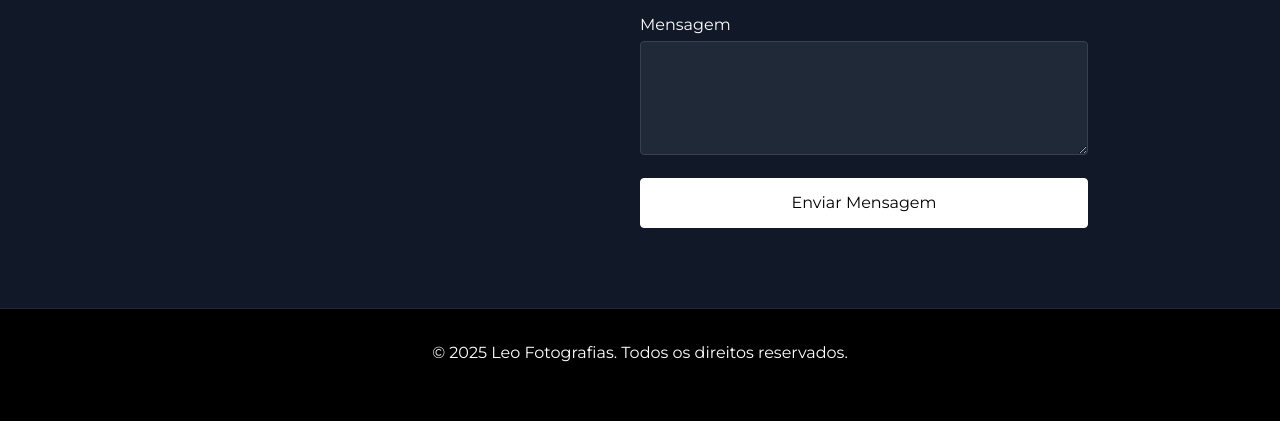
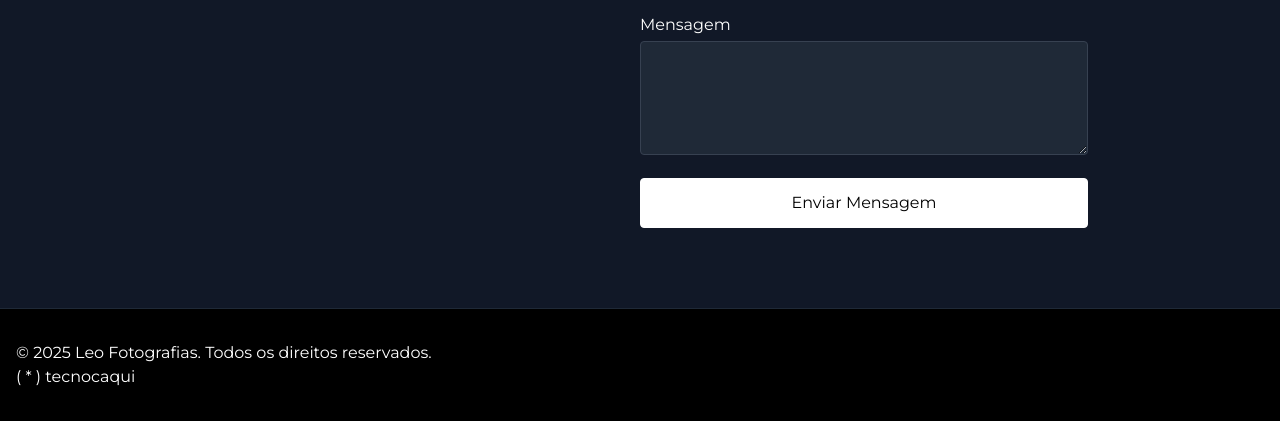
Before and after one commit to clmgomes/leofotografia, a plain HTML site: page index.html in a window 1280 px wide. Shown: the part 3598-4019 px from the top of the page. Before the commit the page ends 3995 px from the top, so only its background shows below. Drawn offline with nearby package versions, Linux system fonts and the light colour scheme.

Commit message:
Update index.html

```diff
--- a/index.html
+++ b/index.html
@@ -358,9 +358,10 @@
     </section>
 
     <!-- Footer -->
-    <footer class="py-8 px-4 text-center border-t border-gray-800">
+    <footer class="py-8 px-4 text-left border-t border-gray-800">
         <div class="container mx-auto">
             <p>&copy; 2025 Leo Fotografias. Todos os direitos reservados.</p>
+	    <p>( * ) tecnocaqui</p>
         </div>
     </footer>
 
```
